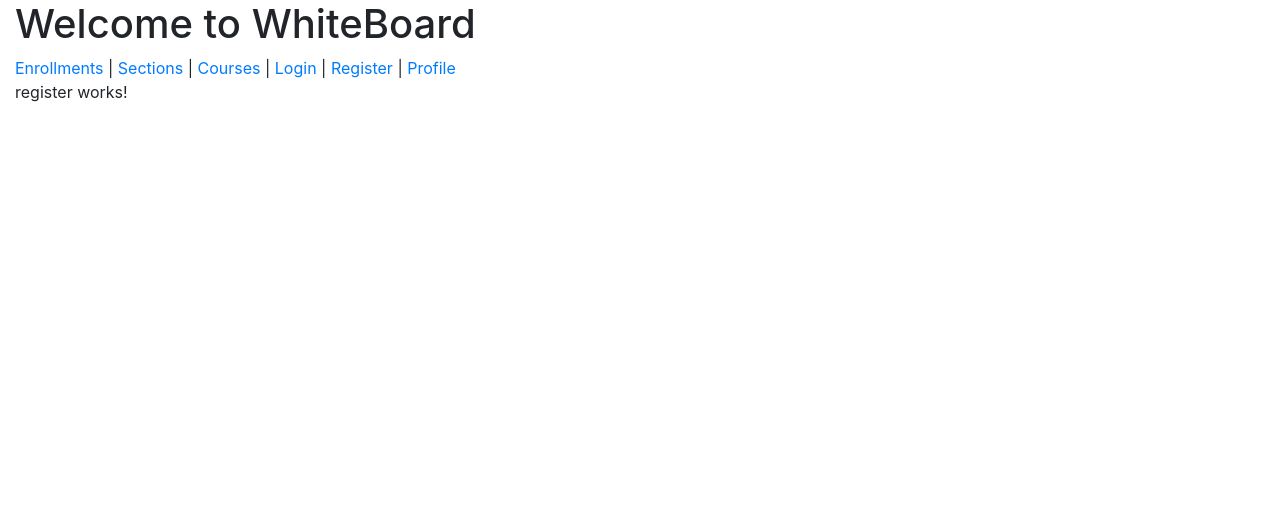
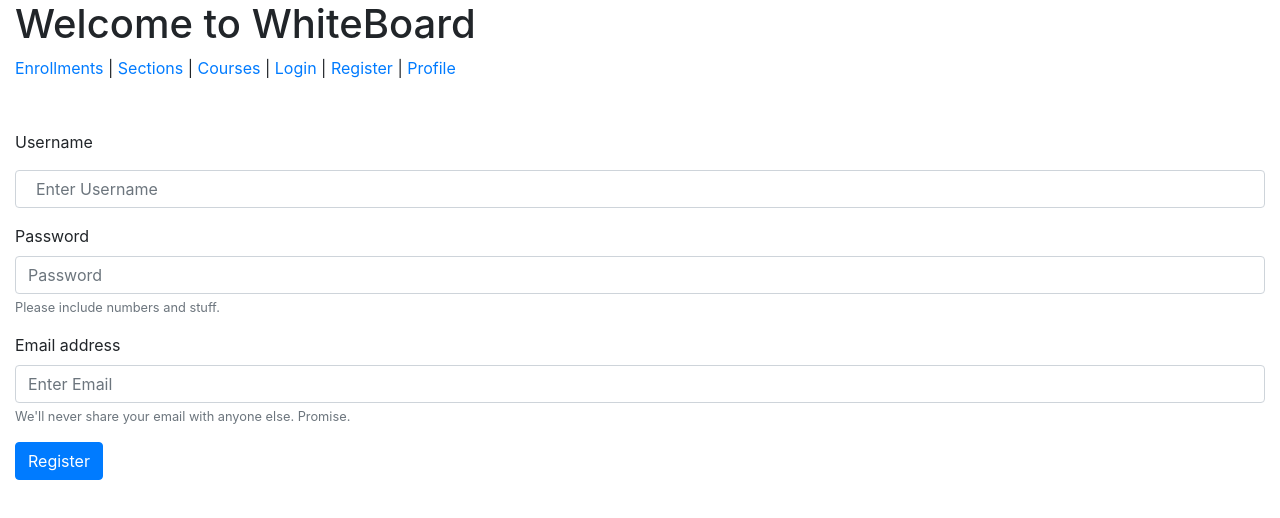
Before and after one commit to cwaj400/angular-webdev-summer, an Angular app: page /register in a window 1280 px wide. Shown: the top 518 px of the page. Built offline with nearby package versions, Linux system fonts and the light colour scheme.

Commit message:
added register form

```diff
--- a/src/app/login/login.component.html
+++ b/src/app/login/login.component.html
@@ -1,16 +1,14 @@
 <div>
   <h2>Login</h2>
-  <input [(ngModel)]="username"
-         class="form-control" placeholder="Username"/>
-  <input [(ngModel)]="password"
-         class="form-control" placeholder="Password"/>
-  <button (click)="login(username, password)"
-          class="btn btn-primary btn-block">
+  <input [(ngModel)]="username" class="form-control" placeholder="Username"/>
+  <input [(ngModel)]="password" class="form-control" placeholder="Password"/>
+  <button (click)="login(username, password)" class="btn btn-primary btn-block">
     Login
   </button>
   <div>
     <h6>Is an account something you would like?</h6>
   </div>
-  <a class="btn btn-success" href="../register/register.component.html" role="button">
-    Register here</a>
+  <button (click)="goToRegister()" class="btn btn-success" href="../register/register.component.html" role="button">
+    Register
+  </button>
 </div>
--- a/src/app/login/login.component.ts
+++ b/src/app/login/login.component.ts
@@ -26,4 +26,7 @@ export class LoginComponent implements OnInit {
   ngOnInit() {
   }
 
+  goToRegister() {
+    this.router.navigate(['register']);
+  }
 }
--- a/src/app/register/register.component.css
+++ b/src/app/register/register.component.css
@@ -0,0 +1,10 @@
+#details {
+  margin-top: 50px;
+}
+
+input[type=text] {
+  width: 100%;
+  padding: 12px 20px;
+  margin: 8px 0;
+  box-sizing: border-box;
+}
--- a/src/app/register/register.component.html
+++ b/src/app/register/register.component.html
@@ -1,3 +1,17 @@
-<p>
-  register works!
-</p>
+<form id="details">
+  <div class="form-group">
+    <label for="userName">Username</label>
+    <input type="text" class="form-control" id="userName" placeholder="Enter Username">
+  </div>
+  <div class="form-group">
+    <label for="exampleInputPassword1">Password</label>
+    <input type="password" class="form-control" id="exampleInputPassword1" placeholder="Password">
+    <small id="smallPassword" class="form-text text-muted">Please include numbers and stuff.</small>
+  </div>
+  <div class="form-group">
+    <label for="exampleInputEmail1">Email address</label>
+    <input type="email" class="form-control" id="exampleInputEmail1" aria-describedby="emailHelp" placeholder="Enter Email">
+    <small id="emailHelp" class="form-text text-muted">We'll never share your email with anyone else. Promise.</small>
+  </div>
+  <button type="submit" class="btn btn-primary">Register</button>
+</form>
--- a/src/app/register/register.component.ts
+++ b/src/app/register/register.component.ts
@@ -1,4 +1,5 @@
 import { Component, OnInit } from '@angular/core';
+import {pureArrayDef} from '@angular/core/src/view';
 
 @Component({
   selector: 'app-register',
```
Also changed, not shown: src/app/course-navigator/course-navigator.component.html (+1 -19 lines).
